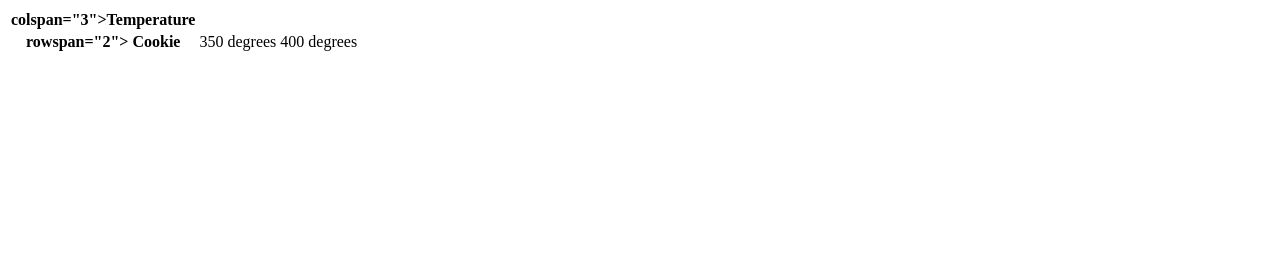
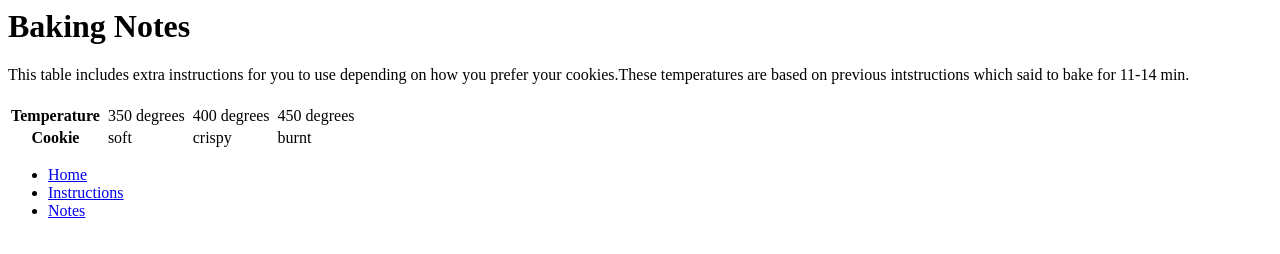
Before and after one commit to ryandome/colorful-css, a plain HTML site: page notes.html in a window 1280 px wide. Drawn offline with Linux system fonts and the light colour scheme.

Commit message:
connected the webpages

```diff
--- a/notes.html
+++ b/notes.html
@@ -1,20 +1,61 @@
 <html>
 <body>
 
+ <h1> Baking Notes </h1>
+    <p> This table includes extra instructions for you to use depending on how you prefer your cookies.These temperatures are based on previous intstructions which said to bake for 11-14 min.</p>
+
+
+
 <table>
  <tr>
-
-     <th> colspan="3">Temperature</th>
+<th> </th>
+     <th> </th>
     </tr>
 
     <tr>
-    <th> rowspan="2"> Cookie </th>
+    <th> Temperature  </th>
+        <td> </td>
     <td>350 degrees</td>
+        <td> </td>
         <td>400 degrees</td>
+        <td> </td>
+        <td> 450 degrees</td>
+
     </tr>
 
+    <tr>
+
+        <th> Cookie</th>
+        <td> </td>
+        <td> soft </td>
+        <td> </td>
+        <td> crispy</td>
+        <td> </td>
+        <td> burnt </td>
+
+
+
+    </tr>
 
 </table>
+
+
+ <p>
+  <ul>
+    <li> <a href="index.html">Home</a></li>
+      <li> <a href="instructions.html">Instructions</a></li>
+      <li> <a href="notes.html">Notes</a></li>
+
+
+
+</ul>
+
+
+
+</p>
+
+
+
 
 
 
```
Also changed, not shown: index.html (+18 -0 lines), instructions.html (+12 -0 lines).
